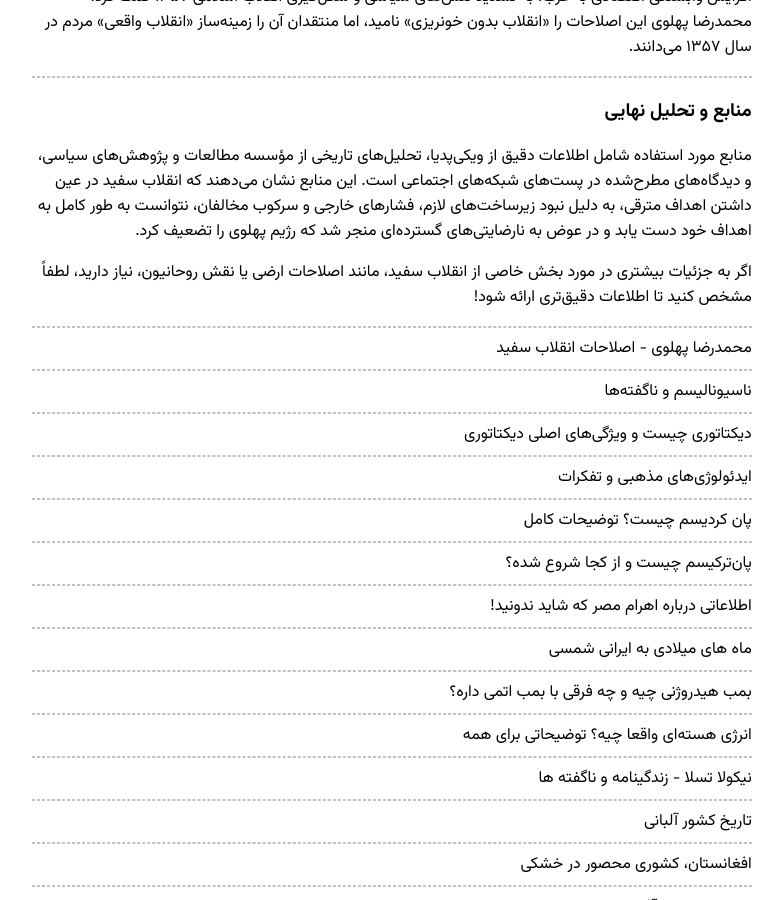
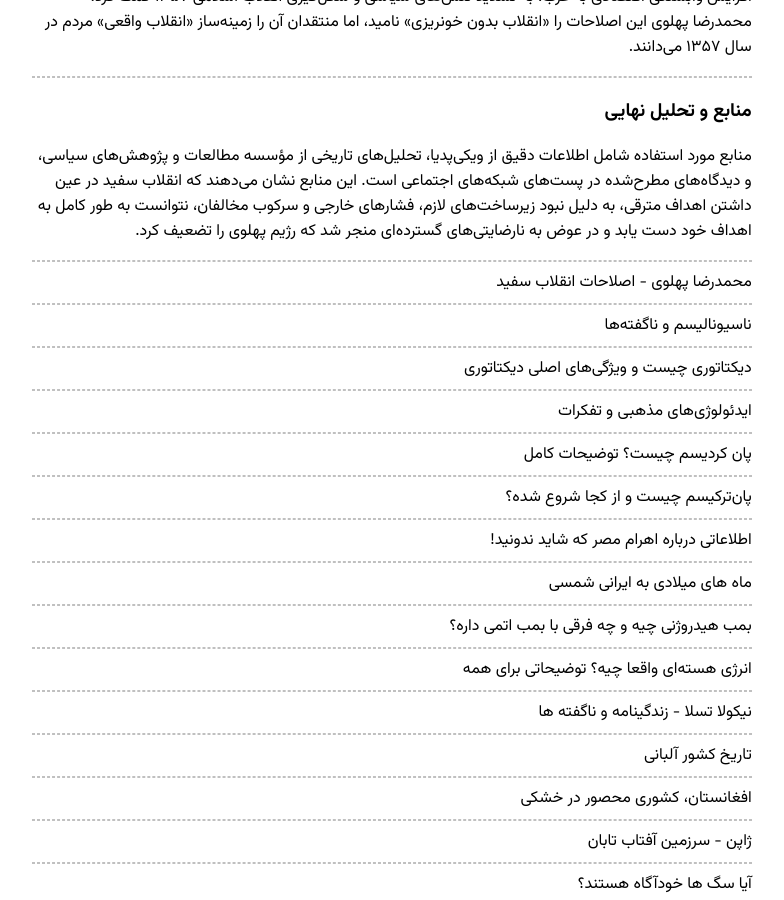
Before and after one commit to darkblog/darkblog.github.io, a Jekyll site: the page built from _posts/2025-3-2-26.md, in a window 1280 px wide and 900 px high, scrolled down 2545 px. Shown: the whole window, without its empty margins (248-1032 px from the left). Built offline with Jekyll 4.4.1, drawn with Linux system fonts in a browser that asks for light colours.

Commit message:
Update 2025-3-2-26.md

```diff
--- a/_posts/2025-3-2-26.md
+++ b/_posts/2025-3-2-26.md
@@ -68,5 +68,3 @@ title: محمدرضا پهلوی - اصلاحات انقلاب سفید
 
 ### **منابع و تحلیل نهایی**
 منابع مورد استفاده شامل اطلاعات دقیق از ویکی‌پدیا، تحلیل‌های تاریخی از مؤسسه مطالعات و پژوهش‌های سیاسی، و دیدگاه‌های مطرح‌شده در پست‌های شبکه‌های اجتماعی است. این منابع نشان می‌دهند که انقلاب سفید در عین داشتن اهداف مترقی، به دلیل نبود زیرساخت‌های لازم، فشارهای خارجی و سرکوب مخالفان، نتوانست به طور کامل به اهداف خود دست یابد و در عوض به نارضایتی‌های گسترده‌ای منجر شد که رژیم پهلوی را تضعیف کرد.[](https://fa.wikipedia.org/wiki/%25D8%25A7%25D9%2586%25D9%2582%25D9%2584%25D8%25A7%25D8%25A8_%25D8%25B3%25D9%2581%25DB%258C%25D8%25AF)[](https://en.wikipedia.org/wiki/White_Revolution)[](https://psri.ir/?page=special&id=193)
-
-اگر به جزئیات بیشتری در مورد بخش خاصی از انقلاب سفید، مانند اصلاحات ارضی یا نقش روحانیون، نیاز دارید، لطفاً مشخص کنید تا اطلاعات دقیق‌تری ارائه شود!
```
